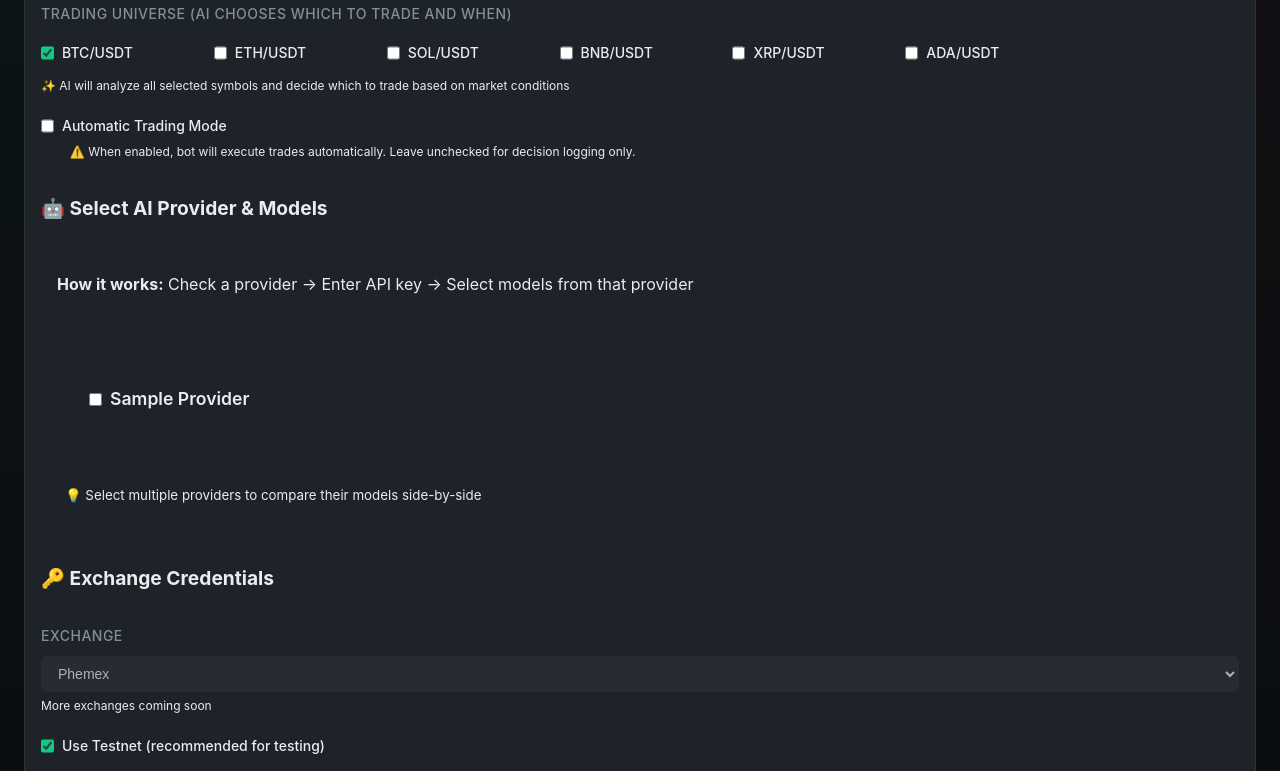
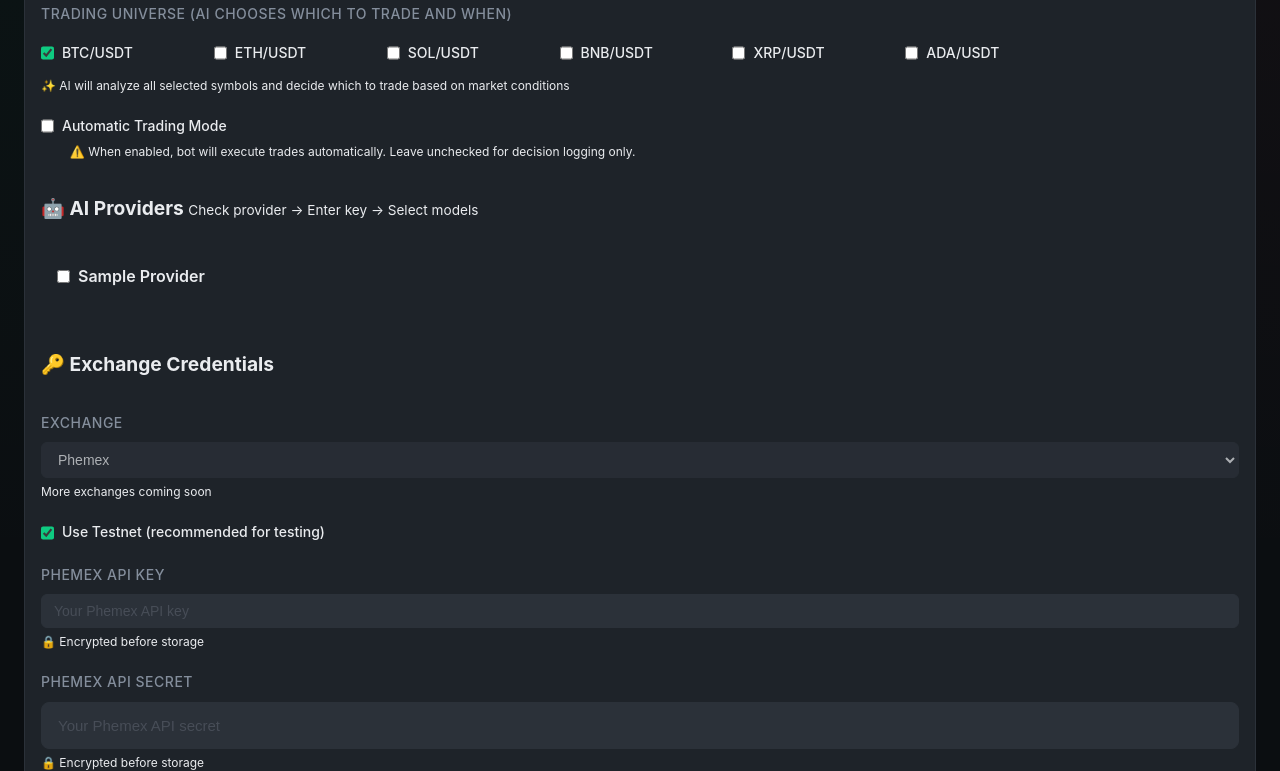
Before and after one commit to pehur00/dcabot, a Flask app: template saas/templates/ai_bot_form.html in a window 1280 px wide. Shown: the part 550-1321 px from the top of the page. Run offline with Flask 3, Linux system fonts and the light colour scheme; the template is opened without the code that fills it: most values are stand-ins (such as "Sample title", 1, 10 or a date in 2020); grey boxes marked "Sample" are stand-in pictures; some libraries are stand-ins or nearby versions.

Commit message:
UI: Compact provider selection layout
Made provider section much more scannable and space-efficient:

Before: Large stacked sections with verbose text (took ~800px height)
After: Compact grid cards with essential info only (~400px height)

Changes:
- Grid layout: 3 columns (auto-fit, min 300px)
- Removed big blue info box (moved to subtitle)
- Reduced padding: 1.5rem → 1rem
- Smaller fonts: 0.9rem inputs, 0.8rem hints
- Simplified model display: Name + FREE badge only
- Compact links: 'Get key →' instead of full URLs
- Smaller logos: 20px instead of 24px

Result: ~50% less vertical space, easier to scan

🤖 Generated with [Claude Code](https://claude.com/claude-code)

Co-Authored-By: Claude <noreply@anthropic.com>

```diff
--- a/saas/templates/ai_bot_form.html
+++ b/saas/templates/ai_bot_form.html
@@ -106,87 +106,63 @@
             </div>
 
             <!-- Provider & Model Selection -->
-            <h3 style="margin-top: 2rem; color: var(--gray-200); font-size: 1.2rem; border-bottom: 2px solid var(--gray-700); padding-bottom: 0.5rem; margin-bottom: 1.5rem;">
-                🤖 Select AI Provider & Models
+            <h3 style="margin-top: 2rem; color: var(--gray-200); font-size: 1.2rem; border-bottom: 2px solid var(--gray-700); padding-bottom: 0.5rem; margin-bottom: 1rem;">
+                🤖 AI Providers <small style="font-weight: normal; color: var(--gray-500); font-size: 0.85rem;">Check provider → Enter key → Select models</small>
             </h3>
 
-            <div style="background: var(--blue-900); border: 1px solid var(--blue-700); padding: 1rem; border-radius: 8px; margin-bottom: 1.5rem;">
-                <p style="margin: 0; color: var(--gray-300); line-height: 1.6;">
-                    <strong>How it works:</strong> Check a provider → Enter API key → Select models from that provider
-                </p>
-            </div>
-
-            <div style="background: var(--gray-800); padding: 1.5rem; border-radius: 8px; margin-bottom: 2rem;">
+            <div style="display: grid; grid-template-columns: repeat(auto-fit, minmax(300px, 1fr)); gap: 1rem; margin-bottom: 2rem;">
                 {% for provider, models in models_by_provider.items() %}
-                <div class="provider-section" data-provider="{{ provider }}" style="margin-bottom: 2rem; padding: 1.5rem; background: var(--gray-900); border-radius: 8px; border: 2px solid var(--gray-700);">
-                    <!-- Provider Checkbox -->
-                    <div class="checkbox-group" style="margin-bottom: 1rem;">
+                <div class="provider-card" data-provider="{{ provider }}" style="background: var(--gray-800); border-radius: 8px; border: 1px solid var(--gray-700); padding: 1rem;">
+                    <!-- Provider Header -->
+                    <div class="checkbox-group" style="margin-bottom: 0.75rem;">
                         <input type="checkbox" id="provider_{{ provider }}" class="provider-checkbox"
                                data-provider="{{ provider }}">
-                        <label for="provider_{{ provider }}" style="font-size: 1.1rem; font-weight: 600; color: var(--gray-200);">
-                            {{ provider|title }}
-                            {% if provider == 'z.ai' %}(Zhipu AI){% endif %}
+                        <label for="provider_{{ provider }}" style="font-size: 1rem; font-weight: 600; color: var(--gray-200); margin: 0;">
+                            {{ provider|title }}{% if provider == 'z.ai' %} (Zhipu){% endif %}
                         </label>
                     </div>
 
                     <!-- API Key Field (hidden by default) -->
-                    <div class="api-key-field" id="api_key_field_{{ provider }}" style="display: none; margin-bottom: 1.5rem; padding-left: 1.8rem;">
-                        <label for="{{ provider }}_api_key" style="color: var(--gray-300); margin-bottom: 0.5rem; display: block;">
-                            API Key
-                        </label>
+                    <div class="api-key-field" id="api_key_field_{{ provider }}" style="display: none; margin-bottom: 0.75rem;">
                         <input type="text" id="{{ provider }}_api_key" name="{{ provider }}_api_key"
                                class="provider-api-key"
                                data-provider="{{ provider }}"
-                               placeholder="Enter your {{ provider|title }} API key">
-                        <small style="color: var(--gray-500); display: block; margin-top: 0.5rem;">
-                            🔒 Encrypted before storage
+                               placeholder="API key"
+                               style="width: 100%; font-size: 0.9rem;">
+                        <small style="color: var(--gray-500); display: block; margin-top: 0.25rem; font-size: 0.8rem;">
                             {% if provider == 'z.ai' %}
-                            • Get key at: <a href="https://open.bigmodel.cn/" target="_blank" style="color: var(--blue);">open.bigmodel.cn</a>
+                            <a href="https://open.bigmodel.cn/" target="_blank" style="color: var(--blue);">Get key →</a>
                             {% elif provider == 'deepseek' %}
-                            • Get key at: <a href="https://platform.deepseek.com/" target="_blank" style="color: var(--blue);">platform.deepseek.com</a>
+                            <a href="https://platform.deepseek.com/" target="_blank" style="color: var(--blue);">Get key →</a>
                             {% elif provider == 'anthropic' %}
-                            • Get key at: <a href="https://console.anthropic.com/" target="_blank" style="color: var(--blue);">console.anthropic.com</a>
+                            <a href="https://console.anthropic.com/" target="_blank" style="color: var(--blue);">Get key →</a>
                             {% endif %}
                         </small>
                     </div>
 
                     <!-- Model Selection (hidden by default) -->
-                    <div class="model-selection" id="models_{{ provider }}" style="display: none; padding-left: 1.8rem;">
-                        <h5 style="color: var(--gray-300); font-size: 0.95rem; margin-bottom: 0.75rem; font-weight: 500;">
-                            Select Models:
-                        </h5>
-
+                    <div class="model-selection" id="models_{{ provider }}" style="display: none;">
                         {% for model in models %}
-                        <div class="checkbox-group" style="margin-bottom: 0.75rem; padding: 0.75rem; background: var(--gray-800); border-radius: 6px;">
+                        <div class="checkbox-group" style="margin-bottom: 0.5rem; padding: 0.5rem; background: var(--gray-900); border-radius: 4px;">
                             <input type="checkbox" id="model_{{ model['id'] }}"
                                    name="selected_models" value="{{ model['id'] }}"
                                    class="model-checkbox"
                                    data-provider="{{ provider }}"
                                    disabled>
-                            <label for="model_{{ model['id'] }}" style="display: flex; align-items: center; flex: 1;">
+                            <label for="model_{{ model['id'] }}" style="display: flex; align-items: center; gap: 0.5rem; margin: 0; font-size: 0.9rem;">
                                 <img src="{{ model['logo_url'] }}"
                                      alt="{{ model['name'] }}"
-                                     style="width: 24px; height: 24px; margin-right: 0.75rem; border-radius: 50%;">
-                                <div style="flex: 1;">
-                                    <div style="font-weight: 500; color: var(--gray-200);">{{ model['name'] }}</div>
-                                    <div style="font-size: 0.85rem; color: var(--gray-500);">
-                                        Input: ${{ "%.2f"|format(model['cost_per_1m_input']) }}/M
-                                        • Output: ${{ "%.2f"|format(model['cost_per_1m_output']) }}/M
-                                        {% if model['cost_per_1m_input'] == 0 %}
-                                        <span style="color: var(--green); font-weight: 500; margin-left: 0.5rem;">FREE</span>
-                                        {% endif %}
-                                    </div>
-                                </div>
+                                     style="width: 20px; height: 20px; border-radius: 50%;">
+                                <span style="color: var(--gray-200);">{{ model['name'] }}</span>
+                                {% if model['cost_per_1m_input'] == 0 %}
+                                <span style="color: var(--green); font-weight: 500; font-size: 0.75rem; margin-left: auto;">FREE</span>
+                                {% endif %}
                             </label>
                         </div>
                         {% endfor %}
                     </div>
                 </div>
                 {% endfor %}
-
-                <small style="color: var(--gray-500); display: block; margin-top: 1rem;">
-                    💡 Select multiple providers to compare their models side-by-side
-                </small>
             </div>
 
             <!-- Exchange Credentials -->
```
